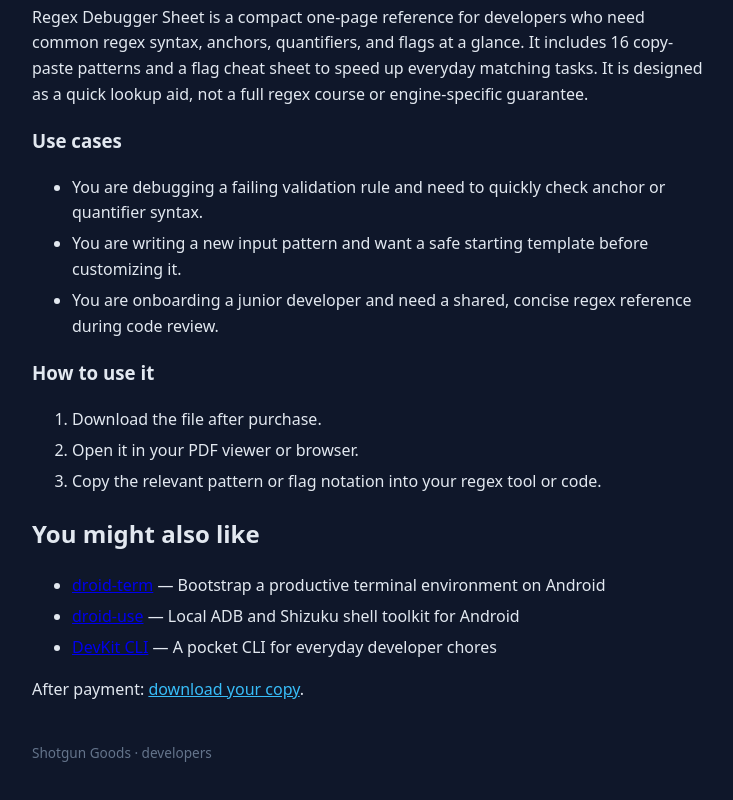
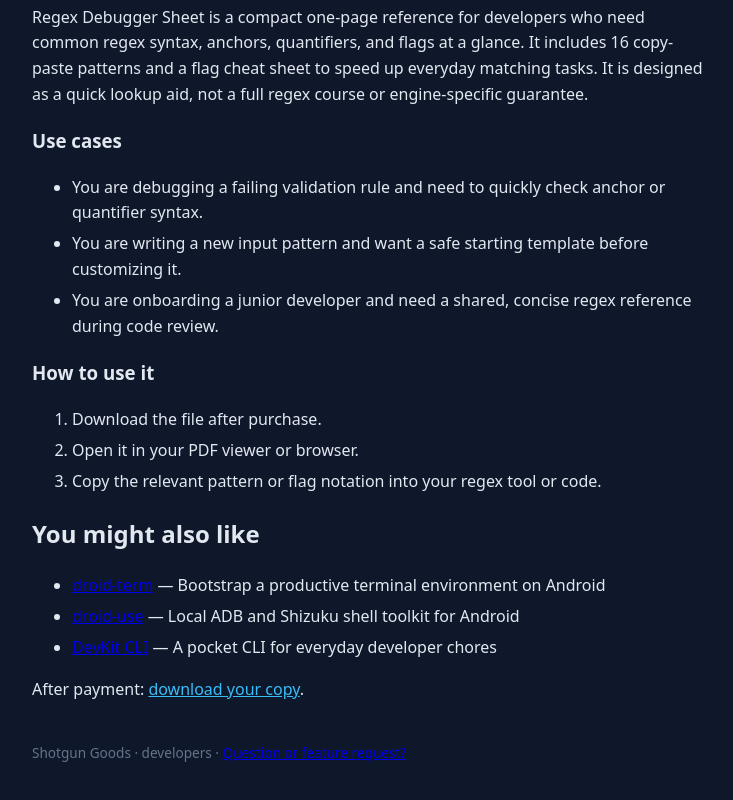
Before and after one commit to LinuxGuru999/shotgun-regex-debugger-sheet, a plain HTML site: page docs/index.html in a window 1280 px wide. Shown: the part 613-1413 px from the top of the page, without its empty margins (268-1001 px from the left). Drawn offline with Linux system fonts and the light colour scheme.

Commit message:
Update Regex Debugger Sheet

```diff
--- a/docs/index.html
+++ b/docs/index.html
@@ -14,4 +14,4 @@
 <section><h2>You might also like</h2><ul><li><a href="https://LinuxGuru999.github.io/shotgun-droid-term/">droid-term</a> — Bootstrap a productive terminal environment on Android</li><li><a href="https://LinuxGuru999.github.io/shotgun-droid-use/">droid-use</a> — Local ADB and Shizuku shell toolkit for Android</li><li><a href="https://LinuxGuru999.github.io/shotgun-devkit-cli/">DevKit CLI</a> — A pocket CLI for everyday developer chores</li></ul></section>
 
 <p>After payment: <a class="download" href="https://raw.githubusercontent.com/LinuxGuru999/shotgun-regex-debugger-sheet/main/download/regex-debugger-sheet.txt">download your copy</a>.</p>
-<footer>Shotgun Goods · developers</footer></body></html>
+<footer>Shotgun Goods · developers · <a href="mailto:linuxguru999@gmail.com?subject=Feedback%20on%20Regex%20Debugger%20Sheet">Question or feature request?</a></footer></body></html>
```
